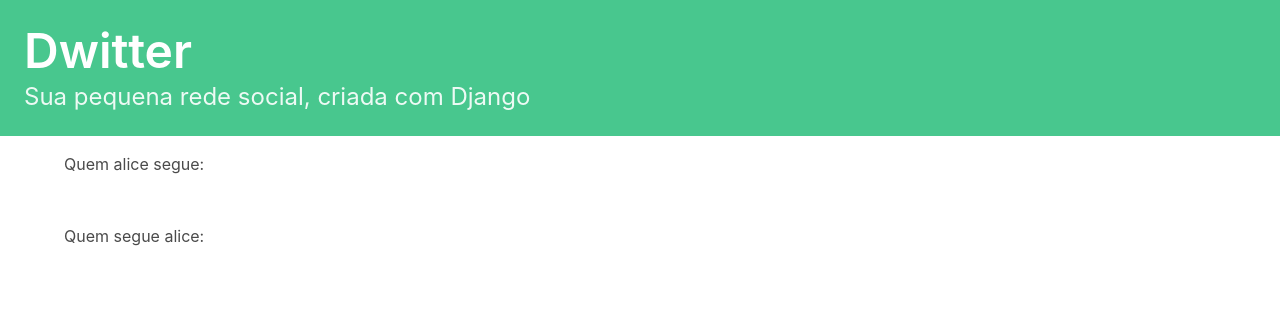
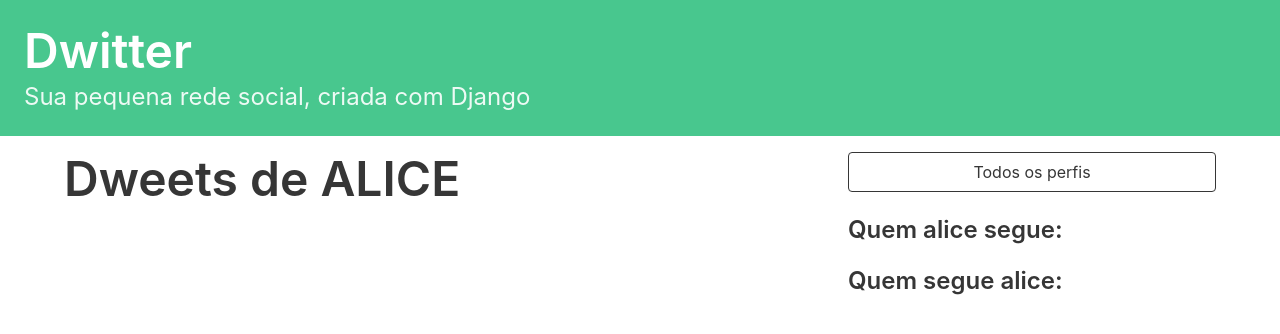
Before and after one commit to edemuner/Dwitter, a Django app: page /profile/2 in a window 1280 px wide. Shown: the top 334 px of the page. Run offline with Django 4.2, Linux system fonts and the light colour scheme; data comes from the database, SQL or seed files in the repository.

Commit message:
melhorado o template profile com o uso do framework bulma

```diff
--- a/django-social/dwitter/templates/dwitter/profile.html
+++ b/django-social/dwitter/templates/dwitter/profile.html
@@ -4,18 +4,66 @@
 
 {% block content %}
 
+<div class="columns">
+    <div class="column">
+
+        <div class="block">
+            <h1 class="title is-1">
+                Dweets de {{ profile.user.username|upper }}
+            </h1>
+        </div>
+    </div>
+
+
+    <div class="column is-one-third">
+
+        <div class=block>
+            <a href="#">
+                <button class="button is-dark is-outlined is-fullwidth">
+                    Todos os perfis
+                </button>
+            </a>
+        </div>
+
+
+        <div class="block">
+            <h3 class="title is-4">
+                Quem {{ profile.user.username }} segue:
+            </h3>
+            <div class="content">
                 <ul>
-    <p>Quem {{ profile.user.username }} segue:</p>
                     {% for following in profile.follows.all %}
-        <li>{{ following }}</li>
+                        <li>
+                            <a href="#">
+                                {{ following }}
+                            </a>
+                        </li>
                     {% endfor %}
                 </ul>
-    <br><br>
+            </div>
+        </div>
+
+        <div class="block">
+            <h3 class="title is-4">
+                    Quem segue {{ profile.user.username }}:
+            </h3>
+            <div class="content">
                 <ul>
-    <p>Quem segue {{ profile.user.username }}:</p>
                     {% for follower in profile.followed_by.all %}
-        <p>{{ follower }}</p>
+                        <li>
+                            <a href="#">
+                                {{ follower }}
+                            </a>
+                        </li>
                     {% endfor %}
                 </ul>
+            </div>
+        </div>
+
+    </div>
+</div>
+
+
+
 
 {% endblock content %}
```
Lines whose indentation alone changed are shown as unchanged.
